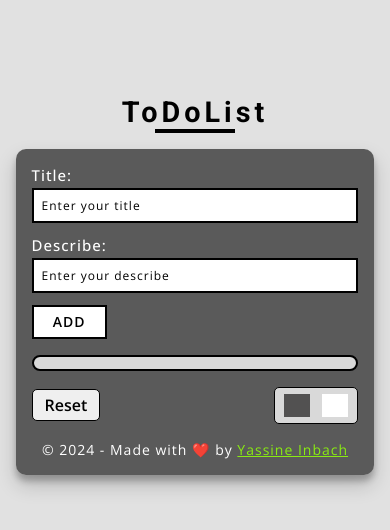
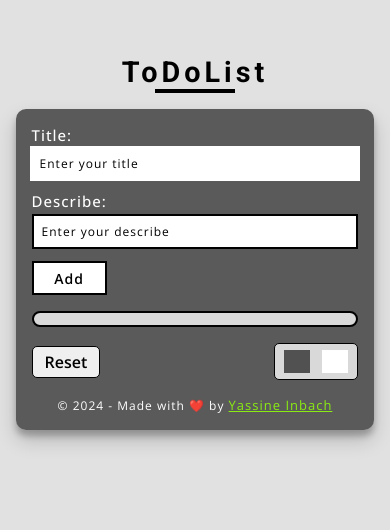
Before and after one commit to YassineInbach/Todo-APP, a React (Create React App) app: page / in a window 390 px wide. Shown: the part 116-646 px from the top of the page. Built offline with nearby package versions, Linux system fonts and the light colour scheme.

Commit message:
ToDo-App

```diff
--- a/public/index.html
+++ b/public/index.html
@@ -4,6 +4,7 @@
     <meta charset="utf-8" />
     <meta name="viewport" content="width=device-width, initial-scale=1" />
     <meta name="theme-color" content="#000000" />
+    <link type="icone" href="./Icone.png">
     <meta
       name="description"
       content="Web site created using create-react-app"
@@ -21,7 +22,7 @@
       work correctly both with client-side routing and a non-root public URL.
       Learn how to configure a non-root public URL by running `npm run build`.
     -->
-    <title>React App</title>
+    <title>ToDo-App</title>
   </head>
   <body>
     <noscript>You need to enable JavaScript to run this app.</noscript>
--- a/src/App.css
+++ b/src/App.css
@@ -391,6 +391,9 @@ form .btn button:hover {
 }
 
 @media screen and (min-width: 320px) and (max-width: 767px) {
+  .App{
+    height: 85vh;
+  }
   .title h1 {
     font-size: 1.8em;
   }
@@ -469,6 +472,14 @@ form .btn button:hover {
     flex-direction: row;
     gap: 0 10px;
   }
+  .made-with p {
+    font-size: 12px;
+ }
+ .made-with p span a {
+  font-size: 13px;
+}
+
+
 }
 
 @media screen and (min-width: 320px) and (max-width: 500px),
--- a/src/App.js
+++ b/src/App.js
@@ -4,18 +4,36 @@ import Header from "./Components/Header";
 import ThemeTodo from "./Components/ThemeTodo";
 import TodoForm from "./Components/TodoForm";
 import TodoInfo from "./Components/TodoInfo";
-
 function App() {
   const [todos, setTodos] = useState([]);
-  const [header , setHeader] = useState(false);
+  const [header, setHeader] = useState(false);
+  const [edit, setEdit] = useState(null);
+  const [title, setTitle] = useState("");
+  const [describe, setDescribe] = useState("");
+
   return (
     <div className="App">
-      <Header header = {header} setHeader= {setHeader} />
+      <Header header={header} setHeader={setHeader} />
       <div className="form-todo">
-        <TodoForm setTodos={setTodos} todos={todos} />
+        <TodoForm
+          setTodos={setTodos}
+          todos={todos}
+          setEdit={setEdit}
+          edit={edit}
+          setTitle={setTitle}
+          title={title}
+          setDescribe={setDescribe}
+          describe={describe}
+        />
         <div className="background">
-          <TodoInfo todos={todos} setTodos={setTodos
-          } />
+          <TodoInfo
+            todos={todos}
+            setTodos={setTodos}
+            edit={edit}
+            setEdit={setEdit}
+            setTitle={setTitle}
+            setDescribe={setDescribe}
+          />
         </div>
         <ThemeTodo setHeader={setHeader} />
       </div>
--- a/src/Components/TodoForm.jsx
+++ b/src/Components/TodoForm.jsx
@@ -1,31 +1,64 @@
-import React, { useState } from "react";
+import React, { useEffect } from "react";
 import "../App.css";
 
-function TodoForm({todos,setTodos}) {
-  const [describe, setDescribe] = useState("");
-  const [title, setTitle] = useState("");
+function TodoForm({
+  todos,
+  setTodos,
+  edit,
+  setEdit,
+  setTitle,
+  title,
+  setDescribe,
+  describe,
+}) {
+  // const [describe, setDescribe] = useState("");
+  // const [title, setTitle] = useState("");
 
-  const HandleClick = () => {
-    console.log("Saisir un title : ", title);
-    console.log("Saisir un describe : ", describe);
-    if (title === "" || describe === ""){
+  const Ftitle = React.useRef();
+  const Ldescribe = React.useRef();
+
+  useEffect(() => {
+    if (edit !== null) {
+      setTitle(edit.Title);
+      setDescribe(edit.Describe);
+      Ftitle.current.focus();
+    } else {
+      Ftitle.current.focus();
+    }
+  }, [edit]);
+
+  const generateUniqueId = () => {
+    return "_" + Math.random().toString(36).substr(2, 9);
+  };
+
+  const HandleClick = (e) => {
+    e.preventDefault();
+
+    if (title === "" || describe === "") {
       alert("Remplir les champs de formulaire.");
-      setDescribe('');
-      setTitle('');
-    }
-
-    else {
+      setTitle("");
+      setDescribe("");
+    } else {
       let newTodo = {
+        id: edit !== null ? edit.id : generateUniqueId(), // Utilisez un générateur d'identifiants uniques
         Title: title,
         Describe: describe,
       };
-      todos.push(newTodo);
-      setTodos([...todos]);
-      console.log(todos)
-      setTitle('') ;
-      setDescribe('');
+
+      if (edit !== null) {
+        setTodos((prevTodos) =>
+          prevTodos.map((task) => (task.id === edit.id ? newTodo : task))
+        );
+      } else {
+        setTodos((prevTodos) => [newTodo, ...prevTodos]);
+      }
+
+      setEdit(null);
+      setTitle("");
+      setDescribe("");
     }
   };
+
   return (
     <div>
       <form action="">
@@ -35,7 +68,9 @@ function TodoForm({todos,setTodos}) {
             type="text"
             id="title"
             value={title}
+            //onKeyDown={titleInput()}
             onChange={(e) => setTitle(e.target.value)}
+            ref={Ftitle}
             placeholder="Enter your title"
           />
         </div>
@@ -44,14 +79,15 @@ function TodoForm({todos,setTodos}) {
           <input
             type="text"
             id="describe"
+            ref={Ldescribe}
             value={describe}
             onChange={(e) => setDescribe(e.target.value)}
             placeholder="Enter your describe"
           />
         </div>
         <div className="btn">
-          <button type="button" onClick={HandleClick}>
-            ADD
+          <button type="submit" onClick={HandleClick}>
+            {edit ? "Update" : "Add"}
           </button>
         </div>
       </form>
--- a/src/Components/TodoInfo.jsx
+++ b/src/Components/TodoInfo.jsx
@@ -1,8 +1,11 @@
-import "../App.css"
-import React from 'react'
-import { FaRegEdit } from 'react-icons/fa'
-import { MdDeleteOutline } from "react-icons/md"
-function TodoInfo({todos,setTodos}) {
+import "../App.css";
+import React, { useEffect } from "react";
+import { FaRegEdit } from "react-icons/fa";
+import { MdDeleteOutline } from "react-icons/md";
+function TodoInfo({ todos, setTodos, edit, setEdit, setTitle, setDescribe }) {
+  const handleEdit = (item) => {
+    setEdit(item); // Utilisez l'objet entier de la tâche à éditer
+  };
 
   const handleDelete = (index) => {
     // Create a copy of the todos array
@@ -11,28 +14,34 @@ function TodoInfo({todos,setTodos}) {
     updatedTodos.splice(index, 1);
     // Update the state with the new todos array
     setTodos(updatedTodos);
-    console.log(updatedTodos)
+    console.log(updatedTodos);
+    setEdit(null);
+    setTitle("");
+    setDescribe("");
+  };
+  useEffect(() => {
+    console.log("edit");
+  }, [edit]);
 
-  };
   return (
     <div className="scrollBar">
-      {
-        todos.map((value,index) => (
-          <div className="parent-info" key={index}>
+      {todos.map((item, index) => (
+        <div className="parent-info" key={index}>
           <div className="context">
-             <h3>{value.Title} :</h3>
-             <p>{value.Describe}</p>
+            <h3>{item.Title} :</h3>
+            <p>{item.Describe}</p>
           </div>
           <div className="icons">
-              <FaRegEdit id="Fa-edit" />
-              <MdDeleteOutline id="Md-delete" onClick={() => handleDelete(index)} />
+            <FaRegEdit id="Fa-edit" onClick={() => handleEdit(item)} />
+            <MdDeleteOutline
+              id="Md-delete"
+              onClick={() => handleDelete(index)}
+            />
           </div>
-      </div>
-        ))
-      }
-
+        </div>
+      ))}
     </div>
-  )
+  );
 }
 
-export default TodoInfo
+export default TodoInfo;
```
Also changed, not shown: public/Icone.png (added).
